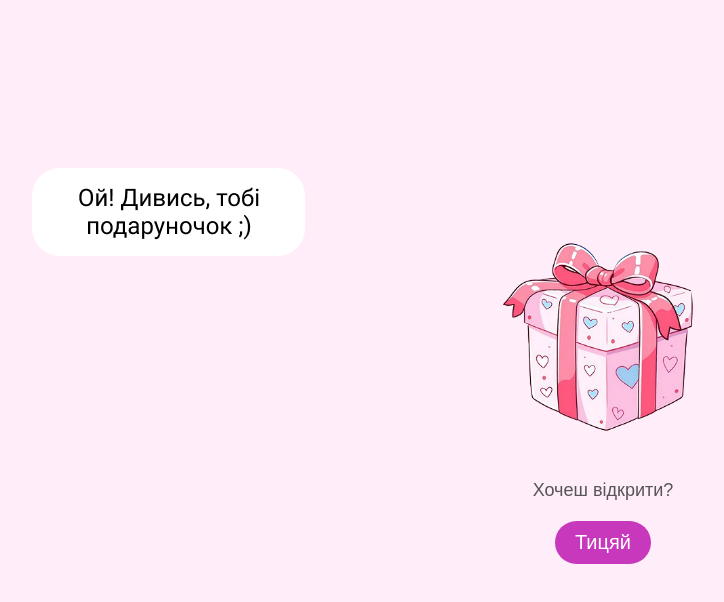
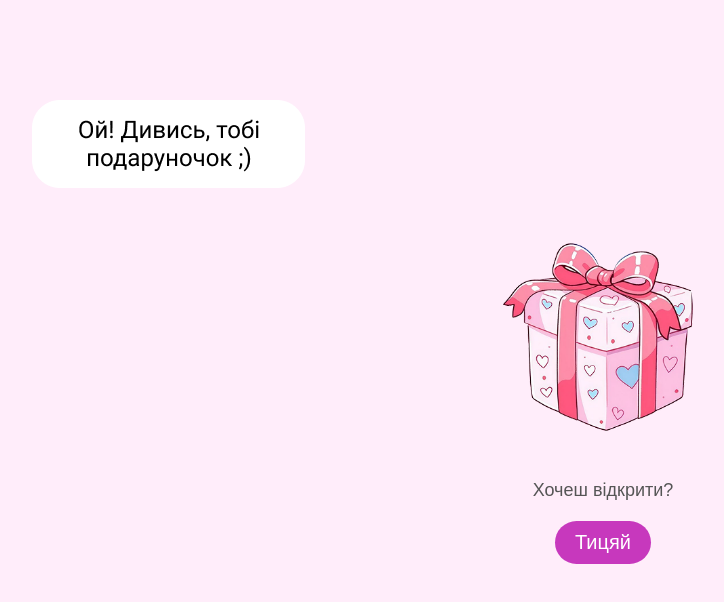
Before and after one commit to vilesonk/vilentine-site, a plain HTML site: page second.html in a window 1280 px wide. Shown: the whole page, without its empty margins (37-761 px from the left). Drawn offline with Linux system fonts and the light colour scheme.

Commit message:
Add files via upload

```diff
--- a/second.css
+++ b/second.css
@@ -24,7 +24,7 @@ body {
 
 .rectangle2 {
     position: absolute;
-    top: 168px;
+    top: 100px;
     left: 69px;
     width: 273px;
     height: 88;
```
